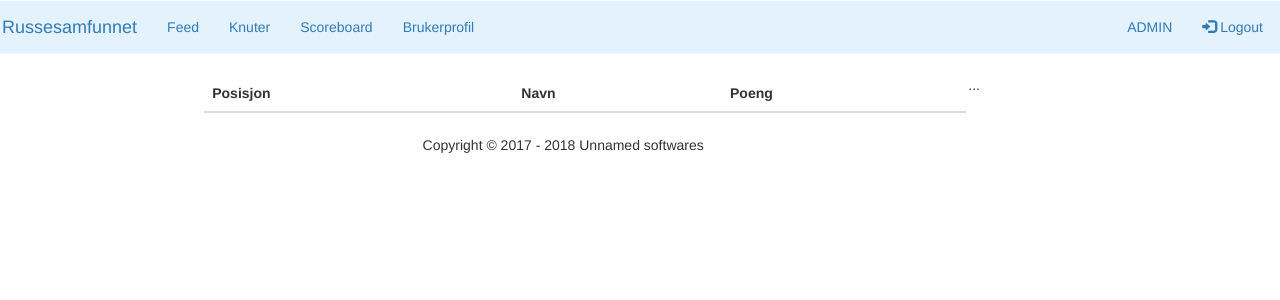
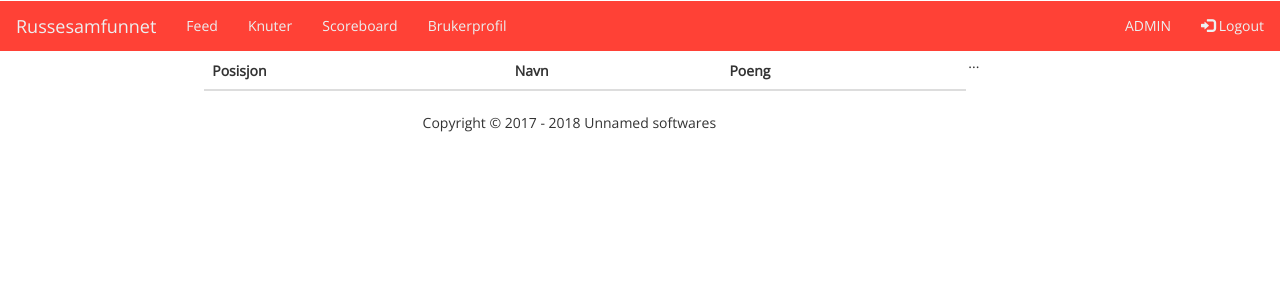
Before and after one commit to UnnamedSoftware/russesamfunnet_webside, a PHP site: page /scoreboard.php in a window 1280 px wide. Shown: the top 300 px of the page. Run offline with PHP 8.4, Linux system fonts and the light colour scheme; lists and menus that the app fills with data are empty; some libraries are stand-ins or nearby versions.

Commit message:
endringer, bootstrap.

```diff
--- /dev/null
+++ b/RusseSamfunnet/CSS/custombootstrap.css
@@ -0,0 +1,69 @@
+.navbar-default {
+  background-color: #ff4136!important;
+  border-color: #b21d14!important;
+}
+.navbar-default .navbar-brand {
+  color: #ecf0f1;
+}
+.navbar-default .navbar-brand:hover,
+.navbar-default .navbar-brand:focus {
+  color: #ffbbbc;
+}
+.navbar-default .navbar-text {
+  color: #ecf0f1;
+}
+.navbar-default .navbar-nav > li > a {
+  color: #ecf0f1;
+}
+.navbar-default .navbar-nav > li > a:hover,
+.navbar-default .navbar-nav > li > a:focus {
+  color: #ffbbbc;
+}
+.navbar-default .navbar-nav > .active > a,
+.navbar-default .navbar-nav > .active > a:hover,
+.navbar-default .navbar-nav > .active > a:focus {
+  color: #ffbbbc;
+  background-color: #b21d14;
+}
+.navbar-default .navbar-nav > .open > a,
+.navbar-default .navbar-nav > .open > a:hover,
+.navbar-default .navbar-nav > .open > a:focus {
+  color: #ffbbbc;
+  background-color: #b21d14;
+}
+.navbar-default .navbar-toggle {
+  border-color: #b21d14;
+}
+.navbar-default .navbar-toggle:hover,
+.navbar-default .navbar-toggle:focus {
+  background-color: #b21d14;
+}
+.navbar-default .navbar-toggle .icon-bar {
+  background-color: #ecf0f1;
+}
+.navbar-default .navbar-collapse,
+.navbar-default .navbar-form {
+  border-color: #ecf0f1;
+}
+.navbar-default .navbar-link {
+  color: #ecf0f1;
+}
+.navbar-default .navbar-link:hover {
+  color: #ffbbbc;
+}
+
+@media (max-width: 767px) {
+  .navbar-default .navbar-nav .open .dropdown-menu > li > a {
+    color: #ecf0f1;
+  }
+  .navbar-default .navbar-nav .open .dropdown-menu > li > a:hover,
+  .navbar-default .navbar-nav .open .dropdown-menu > li > a:focus {
+    color: #ffbbbc;
+  }
+  .navbar-default .navbar-nav .open .dropdown-menu > .active > a,
+  .navbar-default .navbar-nav .open .dropdown-menu > .active > a:hover,
+  .navbar-default .navbar-nav .open .dropdown-menu > .active > a:focus {
+    color: #ffbbbc;
+    background-color: #b21d14;
+  }
+}
--- a/RusseSamfunnet/CSS/main.css
+++ b/RusseSamfunnet/CSS/main.css
@@ -1,5 +1,9 @@
+@import url('https://fonts.googleapis.com/css?family=Open+Sans');
+
+
 * {
     box-sizing: border-box;
+    font-family: 'Open Sans', sans-serif;
 }
 
 @media only screen and (max-width: 768px) {
@@ -88,3 +92,15 @@
     width: 100%;
     height: auto;
 }
+
+#navBar{
+    color: white;
+}
+
+.navbar{
+    color: white;
+}
+
+.navbar-light{
+    color: white;
+}
--- a/RusseSamfunnet/JavaScript/knots.js
+++ b/RusseSamfunnet/JavaScript/knots.js
@@ -148,8 +148,6 @@
 
 function makeOrder(id){
 
-
-
     var accessToken = getCookie("Russesamfunnet-token");
     var type = "russesamfunnet";
     var url = "http://158.38.101.146:8080/registerCompletedKnot?accessToken="+accessToken+"&type="+type+"&knotId="+id+"&witness1="+1+"&witness2="+1;
--- a/RusseSamfunnet/Templates/navigation.php
+++ b/RusseSamfunnet/Templates/navigation.php
@@ -1,10 +1,10 @@
 
 <meta name="viewport" content="width=device-width, initial-scale=1.0">
 
-<nav class="navbar navbar-light" style="background-color: #e3f2fd;">
+<nav class="navbar-default">
   <div class="container-fluid">
     <div class="navbar-header">
-      <button type="button" class="navbar-toggle" data-toggle="collapse" data-target="#myNavbar">
+      <button type="button" class="navbar-toggle" data-toggle="collapse" data-target="#navbar">
         <span class="icon-bar"></span>
         <span class="icon-bar"></span>
         <span class="icon-bar"></span>
@@ -12,8 +12,8 @@
 
       <a class="navbar-brand" href="#">Russesamfunnet</a>
     </div>
-    <div class="collapse navbar-collapse" id="myNavbar">
-      <ul class="nav navbar-nav">
+    <div class="collapse navbar-collapse" id="navbar">
+        <ul class="nav navbar-nav">
         <li><a href="feed.php">Feed</a></li>
         <li><a href="knots.php">Knuter</a></li>
         <li><a href="scoreboard.php">Scoreboard</a></li>
--- a/RusseSamfunnet/admin.php
+++ b/RusseSamfunnet/admin.php
@@ -18,6 +18,8 @@
         <script src="JavaScript/adminScript.js"></script>
         <!--<script src="JavaScript/admin.js"></script>-->
 
+        <link rel="stylesheet" type="text/css" href="CSS/main.css">
+        <link rel="stylesheet" type="text/css" href="CSS\custombootstrap.css">
 
         <script>
         /*
--- a/RusseSamfunnet/feed.php
+++ b/RusseSamfunnet/feed.php
@@ -9,7 +9,7 @@
         <meta charset="UTF-8">
         <title>Standard Template</title>
         <link rel="stylesheet" type="text/css" href="CSS/normalize.css">
-        <link rel="stylesheet" type="text/css" href="CSS/main.css">
+
         <link rel="stylesheet" href="https://maxcdn.bootstrapcdn.com/bootstrap/3.3.7/css/bootstrap.min.css" integrity="sha384-BVYiiSIFeK1dGmJRAkycuHAHRg32OmUcww7on3RYdg4Va+PmSTsz/K68vbdEjh4u" crossorigin="anonymous">
         <script src="https://code.jquery.com/jquery-3.2.1.min.js" crossorigin="anonymous"></script>
 
@@ -23,6 +23,8 @@
         <script src="JavaScript/mainScript.js"></script>
         <script src="JavaScript/feed.js"></script>
 
+        <link rel="stylesheet" type="text/css" href="CSS/main.css">
+        <link rel="stylesheet" type="text/css" href="CSS\custombootstrap.css">
 
         <script>
         /*
--- a/RusseSamfunnet/index.php
+++ b/RusseSamfunnet/index.php
@@ -20,7 +20,7 @@
         <meta name="viewport" content="width=device-width, initial-scale=1">
         <script src="https://apis.google.com/js/platform.js" async defer></script>
         <script src="https://ajax.googleapis.com/ajax/libs/jquery/3.3.1/jquery.min.js"></script>
-
+        <link rel="stylesheet" type="text/css" href="CSS\custombootstrap.css">
 
         <script src="JavaScript/loginScript.js"></script>
     </head>
--- a/RusseSamfunnet/knots.php
+++ b/RusseSamfunnet/knots.php
@@ -9,7 +9,9 @@
         <meta charset="UTF-8">
         <title>Standard Template</title>
         <link rel="stylesheet" type="text/css" href="CSS/normalize.css">
-        <link rel="stylesheet" type="text/css" href="CSS/main.css">
+
+
+
         <link rel="stylesheet" href="https://maxcdn.bootstrapcdn.com/bootstrap/3.3.7/css/bootstrap.min.css" integrity="sha384-BVYiiSIFeK1dGmJRAkycuHAHRg32OmUcww7on3RYdg4Va+PmSTsz/K68vbdEjh4u" crossorigin="anonymous">
         <script src="https://code.jquery.com/jquery-3.2.1.min.js" crossorigin="anonymous"></script>
 
@@ -23,6 +25,8 @@
 
         <script src="JavaScript/mainScript.js"></script>
         <script src="JavaScript/knots.js"></script>
+        <link rel="stylesheet" type="text/css" href="CSS/main.css">
+        <link rel="stylesheet" type="text/css" href="CSS\custombootstrap.css">
 
     </head>
     <body>
--- a/RusseSamfunnet/scoreboard.php
+++ b/RusseSamfunnet/scoreboard.php
@@ -9,7 +9,7 @@
         <meta charset="UTF-8">
         <title>Standard Template</title>
         <link rel="stylesheet" type="text/css" href="CSS/normalize.css">
-        <link rel="stylesheet" type="text/css" href="CSS/main.css">
+
         <link rel="stylesheet" href="https://maxcdn.bootstrapcdn.com/bootstrap/3.3.7/css/bootstrap.min.css" integrity="sha384-BVYiiSIFeK1dGmJRAkycuHAHRg32OmUcww7on3RYdg4Va+PmSTsz/K68vbdEjh4u" crossorigin="anonymous">
         <script src="https://code.jquery.com/jquery-3.2.1.min.js" crossorigin="anonymous"></script>
 
@@ -22,6 +22,9 @@
 
         <script src="JavaScript/mainScript.js"></script>
         <script src="JavaScript/Scoreboard.js"></script>
+
+        <link rel="stylesheet" type="text/css" href="CSS/main.css">
+        <link rel="stylesheet" type="text/css" href="CSS\custombootstrap.css">
 
     </head>
     <body onload="Scoreboard">
--- a/RusseSamfunnet/userprofile.php
+++ b/RusseSamfunnet/userprofile.php
@@ -9,7 +9,6 @@
         <meta charset="UTF-8">
         <title>Standard Template</title>
         <link rel="stylesheet" type="text/css" href="CSS/normalize.css">
-        <link rel="stylesheet" type="text/css" href="CSS/main.css">
         <link rel="stylesheet" href="https://maxcdn.bootstrapcdn.com/bootstrap/3.3.7/css/bootstrap.min.css" integrity="sha384-BVYiiSIFeK1dGmJRAkycuHAHRg32OmUcww7on3RYdg4Va+PmSTsz/K68vbdEjh4u" crossorigin="anonymous">
         <script src="https://code.jquery.com/jquery-3.2.1.min.js" crossorigin="anonymous"></script>
 
@@ -22,6 +21,9 @@
 
         <script src="JavaScript/mainScript.js"></script>
         <script src="JavaScript/feed.js"></script>
+        <link rel="stylesheet" type="text/css" href="CSS/main.css">
+        <link rel="stylesheet" type="text/css" href="CSS\custombootstrap.css">
+
     </head>
     <body>
         <div class="row">
```
